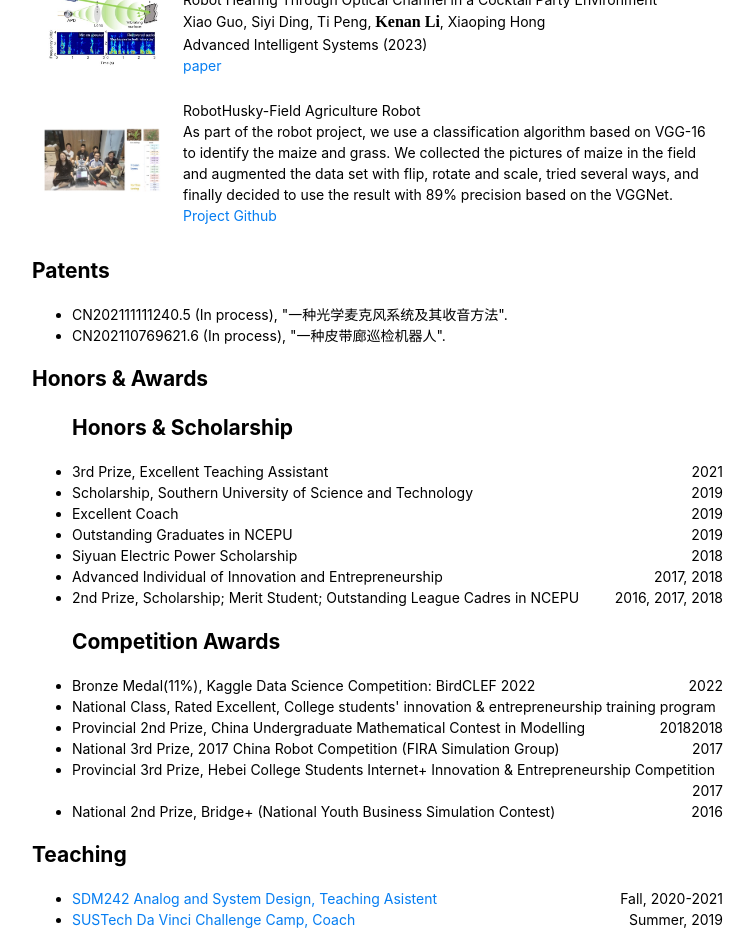
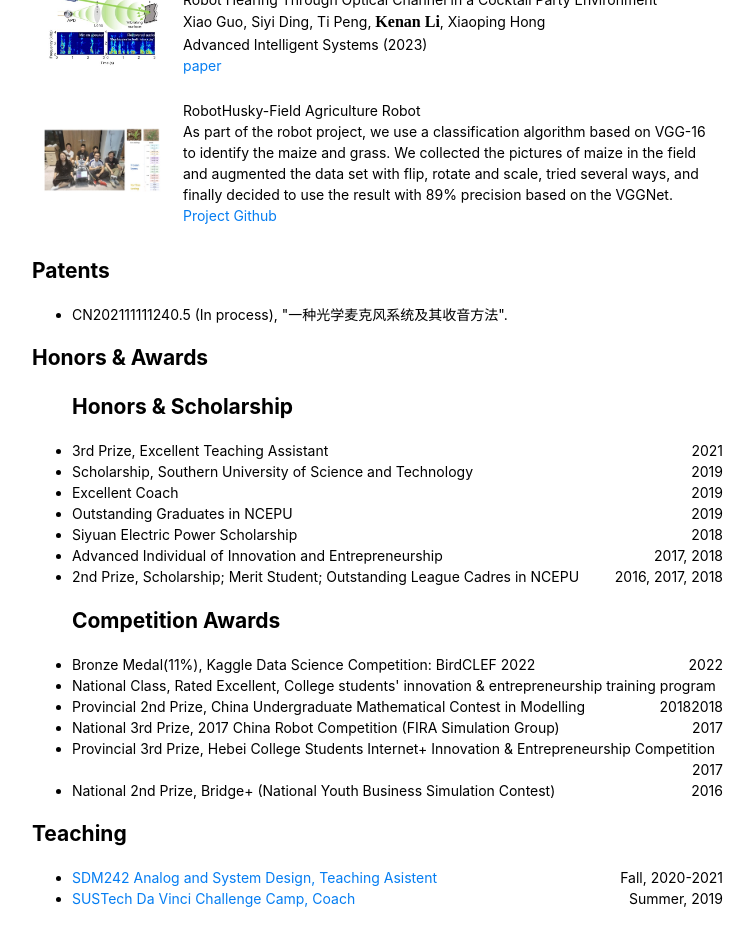
Before and after one commit to ConnorKevin/ConnorKevin.github.io, a Jekyll site: the page index.html, which Jekyll copies as it is, in a window 1280 px wide. Shown: the part 692-1644 px from the top of the page, without its empty margins (421-1175 px from the left). Built offline with Jekyll 4.4.1, drawn with Linux system fonts in a browser that asks for light colours; after the commit the page ends 1623 px from its top, so only the background shows below that.

Commit message:
Update index.html

```diff
--- a/index.html
+++ b/index.html
@@ -175,9 +175,9 @@
 			<li>
 				CN202111111240.5 (In process), "一种光学麦克风系统及其收音方法".
 			</li>
-			<li>
+<!-- 			<li>
 				CN202110769621.6 (In process), "一种皮带廊巡检机器人".
-			</li>
+			</li> -->
 	       </ul>
 		<h1>Honors & Awards</h1>
 		<ul>
@@ -242,11 +242,11 @@
 	    <h1>Teaching</h1>
 	    <ul>
 			<li>
-			<div style="float:left; text-align:left"><a href="https://isee.technology/teaching/">SDM242 Analog and System Design, Teaching Asistent</a></div>
+			<div style="float:left; text-align:left"><a href="https://course-tao.sustech.edu.cn/kcxxweb/queryKcxxwebDetailVisitorEnglishPC?pkcdm=SDM242">SDM242 Analog and System Design, Teaching Asistent</a></div>
 			<div style="float:right; text-align:right">Fall, 2020-2021</div>
 			</li>
 			<li>
-			<div style="float:left; text-align:left"><a href="https://sdim.sustech.edu.cn/en/da-vinci-challenge-camp">SUSTech Da Vinci Challenge Camp, Coach</a></div>
+			<div style="float:left; text-align:left"><a href="https://newshub.sustech.edu.cn/en/html/201908/15419.html">SUSTech Da Vinci Challenge Camp, Coach</a></div>
 			<div style="float:right; text-align:right">Summer, 2019</div>
 			</li>
 	    </ul>
```
